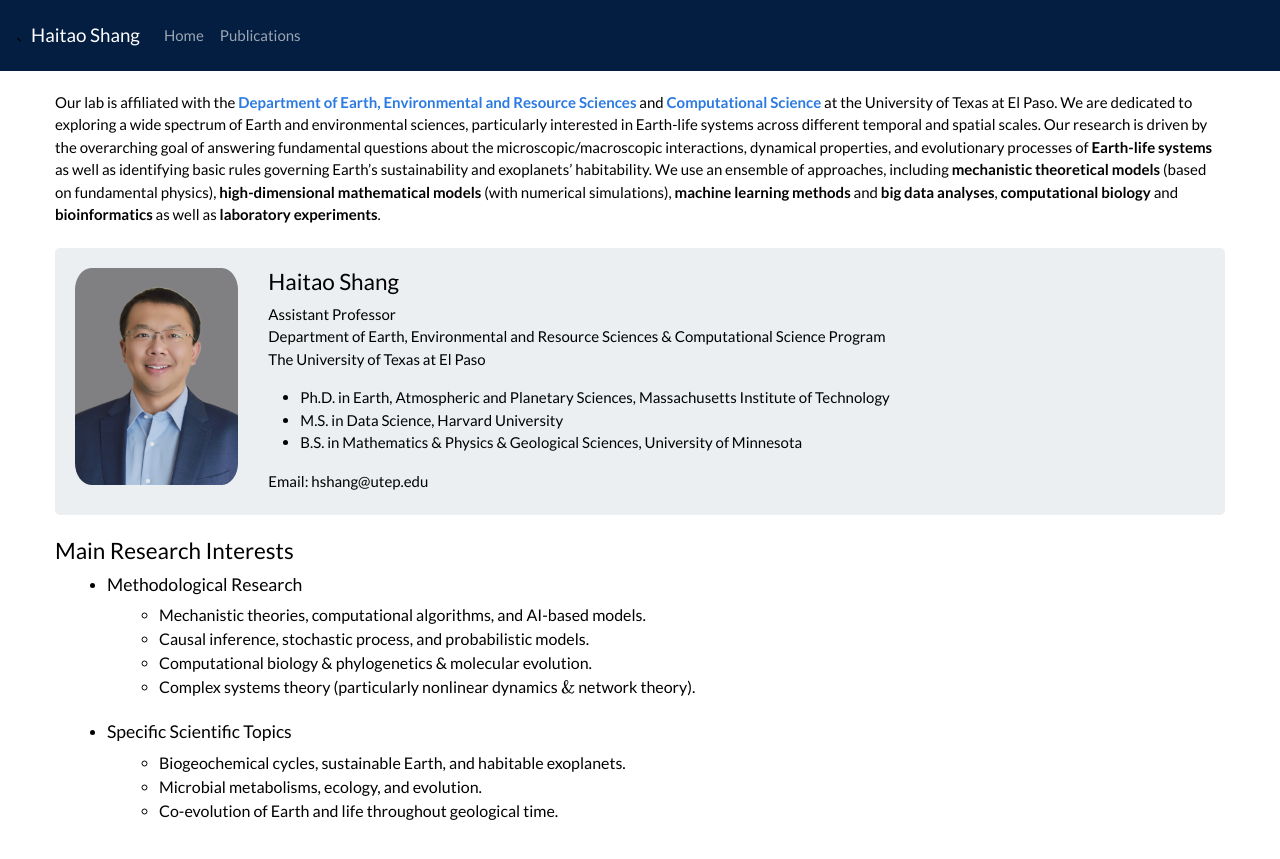
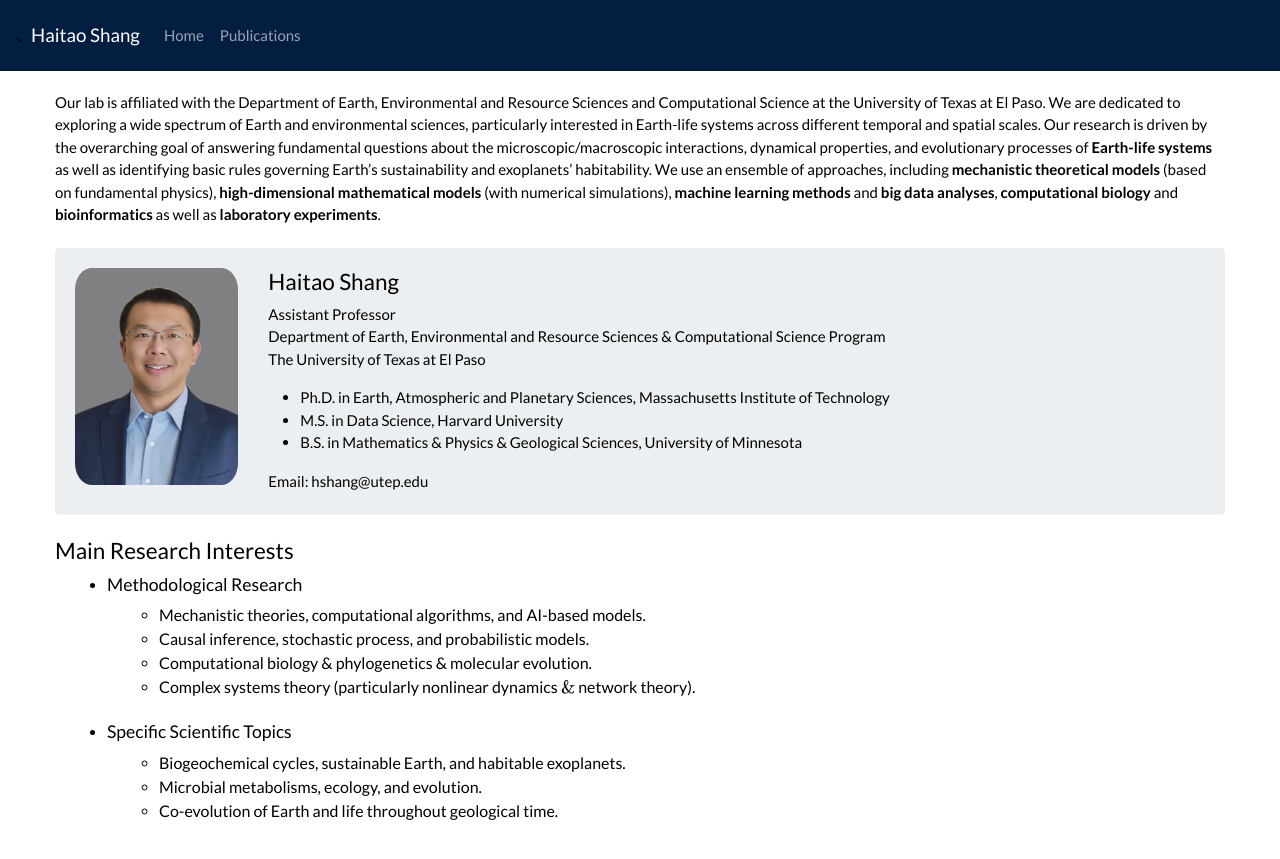
Before and after one commit to Shang-Research/Shang-Research.github.io, a Jekyll site: the page built from index.md, in a window 1280 px wide. Shown: the top 859 px of the page. Built offline with Jekyll 4.4.1, drawn with Linux system fonts in a browser that asks for light colours; nearby versions of some CDN libraries; a style sheet for code colours, icons or effects is not loaded.

Commit message:
Update index.md

```diff
--- a/index.md
+++ b/index.md
@@ -16,7 +16,7 @@
   </div>
 {% endcomment %}
 
-Our lab is affiliated with the [<span style="color: #2a7ae2;">**Department of Earth, Environmental and Resource Sciences**</span>](https://www.utep.edu/science/geology/) and [<span style="color: #2a7ae2;">**Computational Science**</span>](https://www.utep.edu/science/computational-science/) at the University of Texas at El Paso. We are dedicated to exploring a wide spectrum of Earth and environmental sciences, particularly interested in Earth-life systems across different temporal and spatial scales. Our research is driven by the overarching goal of answering fundamental questions about the microscopic/macroscopic interactions, dynamical properties, and evolutionary processes of <span style="font-weight: bold;">**Earth-life systems**</span> as well as identifying basic rules governing Earth’s sustainability and exoplanets’ habitability. We use an ensemble of approaches, including <span style="font-weight: bold;">**mechanistic theoretical models**</span> (based on fundamental physics), <span style="font-weight: bold;">**high-dimensional mathematical models**</span> (with numerical simulations), <span style="font-weight: bold;">**machine learning methods**</span> and <span style="font-weight: bold;">**big data analyses**</span>, <span style="font-weight: bold;">**computational biology**</span> and <span style="font-weight: bold;">**bioinformatics**</span> as well as <span style="font-weight: bold;">**laboratory experiments**</span>.
+Our lab is affiliated with the Department of Earth, Environmental and Resource Sciences and Computational Science at the University of Texas at El Paso. We are dedicated to exploring a wide spectrum of Earth and environmental sciences, particularly interested in Earth-life systems across different temporal and spatial scales. Our research is driven by the overarching goal of answering fundamental questions about the microscopic/macroscopic interactions, dynamical properties, and evolutionary processes of <span style="font-weight: bold;">**Earth-life systems**</span> as well as identifying basic rules governing Earth’s sustainability and exoplanets’ habitability. We use an ensemble of approaches, including <span style="font-weight: bold;">**mechanistic theoretical models**</span> (based on fundamental physics), <span style="font-weight: bold;">**high-dimensional mathematical models**</span> (with numerical simulations), <span style="font-weight: bold;">**machine learning methods**</span> and <span style="font-weight: bold;">**big data analyses**</span>, <span style="font-weight: bold;">**computational biology**</span> and <span style="font-weight: bold;">**bioinformatics**</span> as well as <span style="font-weight: bold;">**laboratory experiments**</span>.
 
 
 {% for member in site.data.pi %}
```
